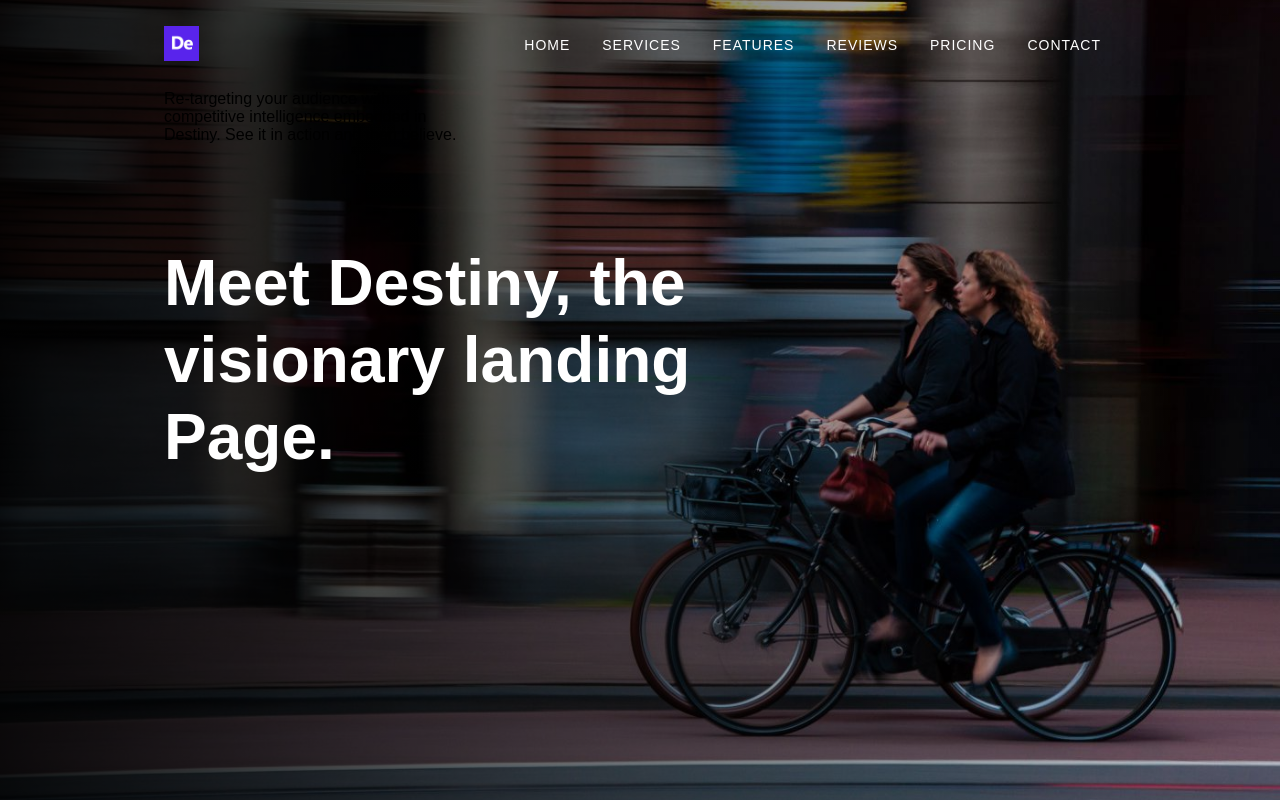
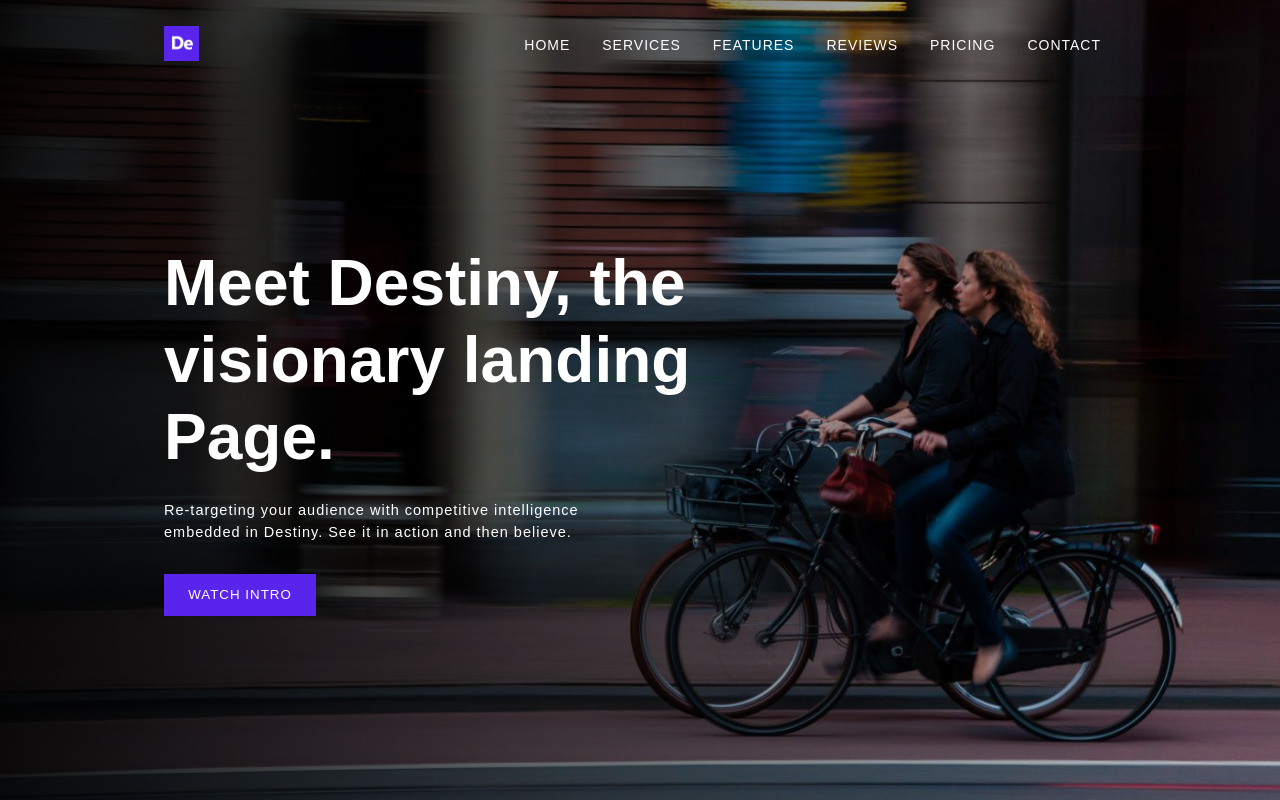
Before and after one commit to akshit20421/Landing-Page, a React (Vite) app: page / in a window 1280 px wide. Built offline with nearby package versions, Linux system fonts and the light colour scheme; the HTML template or start-up script is replaced by a standard one.

Commit message:
Complete Hero Section

```diff
--- a/src/components/heroSection/Hero.tsx
+++ b/src/components/heroSection/Hero.tsx
@@ -9,6 +9,7 @@ const Hero = () => {
       <div className={styles.headHero}>
         <h1>Meet Destiny, the visionary landing Page.</h1>
       <p>Re-targeting your audience with competitive intelligence embedded in Destiny. See it in action and then believe.</p>
+      <button>WATCH INTRO</button>
       </div></div>
   )
 }
--- a/src/components/heroSection/hero.module.css
+++ b/src/components/heroSection/hero.module.css
@@ -13,7 +13,7 @@
     padding: 0 179px 0 164px;
     display: flex;
     flex-direction: column;
-    width: 50%;
+    width: 60%;
 }
 
 .background .headHero h1 {
@@ -21,8 +21,32 @@
     color: #fff;
     width: 600px;
     font-weight: 600;
-    position: absolute;
     padding-top: 155px;
     line-height: 1.2;
     margin-bottom: 25px;
 }
+
+.background .headHero p {
+    color: #fff;
+    font-size: 14.5px;
+    font-weight: 300;
+    line-height: 1.5;
+    letter-spacing: 1px;
+    margin-bottom: 30px;
+}
+
+.background .headHero button {
+    height: 42px;
+    width: 152px;
+    color: #fff;
+    border: 1px solid #5924EC;
+    cursor: pointer;
+    background-color: #5924EC;
+    letter-spacing: 1px;
+    transition: all ease 0.3s;
+}
+
+.background .headHero button:hover {
+    background-color: transparent;
+    color: #5924EC;
+}
```
